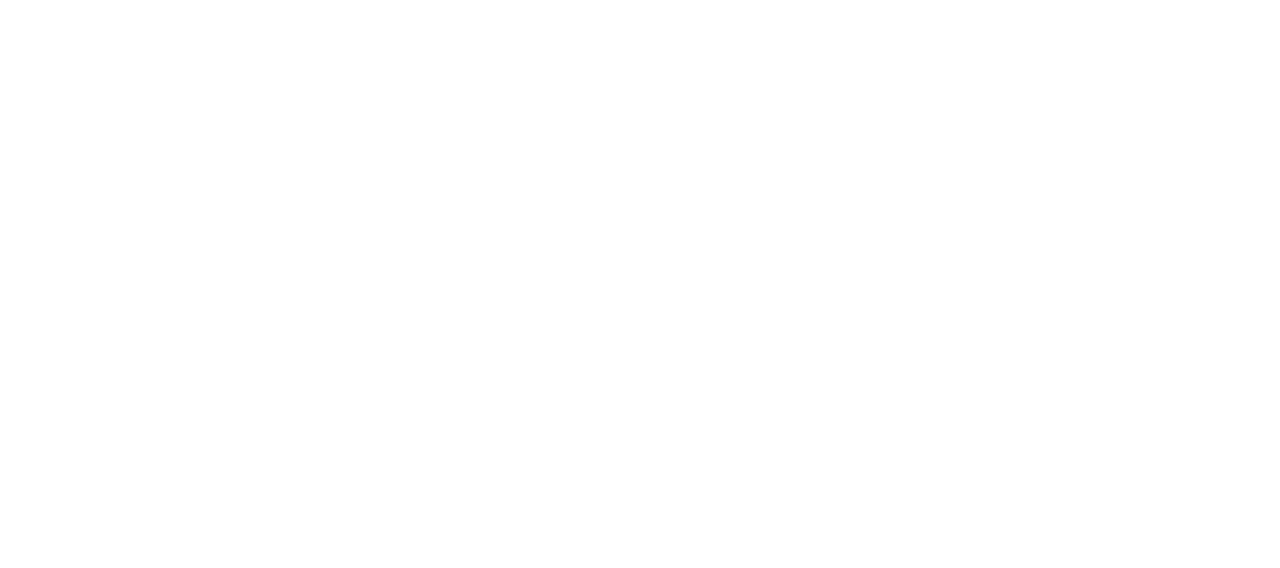
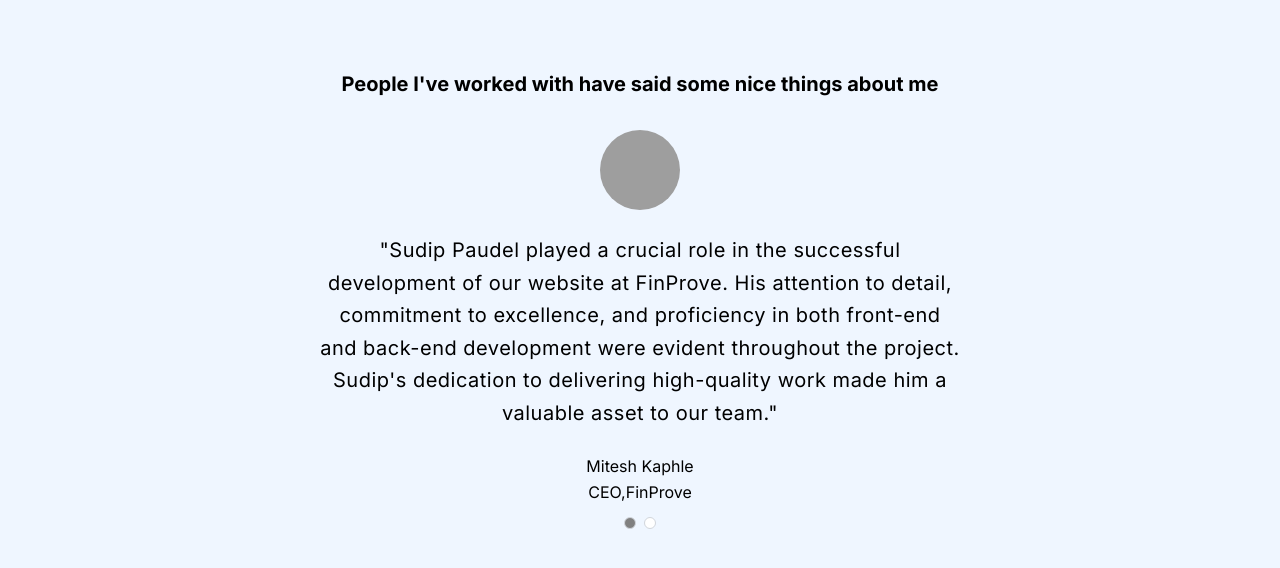
Before and after one commit to sudi-p/sudippaudel, a Next.js app: page / in a window 1280 px wide. Shown: the part 1458-2026 px from the top of the page. Before the commit the page ends 1600 px from the top, so only its background shows below. Built offline with nearby package versions, Linux system fonts and the light colour scheme; grey boxes are pictures that could not be loaded.

Commit message:
testimonial added (#3)

```diff
--- a/src/app/page.tsx
+++ b/src/app/page.tsx
@@ -2,6 +2,7 @@
 import DisplayPicture from '@/components/home/DisplayPicture';
 import Projects from '@/components/home/Projects';
 import Social from '@/components/home/Social';
+import Testimonials from '@/components/home/Testimonials';
 export default function Home() {
   return (
     <main>
@@ -26,6 +27,7 @@
         </div>
       </div>
       <Projects />
+      <Testimonials />
     </main>
   )
 }
--- a/src/components/home/Project.tsx
+++ b/src/components/home/Project.tsx
@@ -19,9 +19,9 @@
   return (
     <div  className="h-80 w-80 relative group border border-solid border-blue-200 rounded-lg overflow-hidden">
         <div style={{backgroundImage: `url(${image})`}} className="absolute overflow-hidden inset-0 z-10  bg-cover bg-center bg-no-repeat brightness-50 hover:brightness-100 "> </div>
-        <div className="z-20 p-4 cursor-pointer h-full relative text-white flex flex-col justify-center items-center hover:transition-all hover:duration-500">
-          <div className="mb-4 text-4xl">{title}</div>
-          <div className="hidden group-hover:block p-4">{description}</div>
+        <div className="z-20 p-4 cursor-pointer h-full relative text-white flex flex-col justify-center items-center">
+          <div className="mb-4 text-4xl group-hover:hidden">{title}</div>
+          <div className="hidden group-hover:block p-4 text-center">{description}</div>
           <div className="gap-4 flex-wrap justify-center hidden group-hover:flex">
             {tags.map(tag => (
               <div className="p-2 border-2 border-solid border-white rounded-sm">{tag}</div>
--- a/src/components/home/Projects.tsx
+++ b/src/components/home/Projects.tsx
@@ -28,7 +28,9 @@
     },
   ]
   return (
-    <div className="h-screen px-20 py-40 center">
+    <div className="p-20 pt-32 text-center">
+      <p className="font-bold text-3xl mb-4">My Recent Work</p>
+      <p className="text-xl mb-10">Here are a few projects that i've worked on.</p>
       <div className="flex gap-20 justify-center align-middle">
         {projects.map(project => (
           <Project key={project.title} {...project} />
--- a/src/components/home/Social.tsx
+++ b/src/components/home/Social.tsx
@@ -11,20 +11,24 @@
   }
   const links = [
     {
-      icon: <LinkedInIcon sx={{ fontSize: 50 }}/>,
+      icon: <LinkedInIcon sx={{ fontSize: 50 }} />,
       title: "Connect with me on ",
       link: "https://www.linkedin.com/in/sudippau"
     }, {
-      icon: <GitHubIcon sx={{ fontSize: 50 }}/>,
+      icon: <GitHubIcon sx={{ fontSize: 50 }} />,
       title: "View my projects on ",
       link: "https://github.com/sudi-p"
     }
   ]
   return (
-    <div>
+    <div className="flex">
       {links.map(({ link, icon, title }) => (
-        <a href={link} key="link" target="_next" className="mr-4 p-2 border-slate-400">
-          <span className="hidden hover:block">{title}</span>
+        <a href={link} key="link" target="_next" className="mr-4 p-2 relative flex items-center  group hover:border border-solid focus:outline-none focus:ring active:bg-indigo-600 active:text-white">
+          <span className="ease absolute left-0 top-0 h-0 w-0 border-t-2 border-violet-600 transition-all duration-500 group-hover:w-full"></span>
+          <span className="ease absolute right-0 top-0 h-0 w-0 border-r-2 border-violet-600 transition-all duration-500 group-hover:h-full"></span>
+          <span className="ease absolute bottom-0 right-0 h-0 w-0 border-b-2 border-violet-600 transition-all duration-500 group-hover:w-full"></span>
+          <span className="ease absolute bottom-0 left-0 h-0 w-0 border-l-2 border-violet-600 transition-all duration-500 group-hover:h-full"></span>
+          <span className="hidden group-hover:block text-lg font-bold">{title}</span>
           {icon}
         </a>
       ))}
--- a/src/components/home/Testimonials.tsx
+++ b/src/components/home/Testimonials.tsx
@@ -0,0 +1,52 @@
+"use client"
+const testimonials = [
+  {
+    "id": 0,
+    "name": "Mitesh Kaphle",
+    "position": "CEO",
+    "company": "FinProve",
+    "photo": "https://res.cloudinary.com/dtqxwjmwn/image/upload/v1712712786/sudippau/mitesh.png",
+    "testimonial": "Sudip Paudel played a crucial role in the successful development of our website at FinProve. His attention to detail, commitment to excellence, and proficiency in both front-end and back-end development were evident throughout the project. Sudip's dedication to delivering high-quality work made him a valuable asset to our team."
+  },
+  {
+    "id": 1,
+    "name": "Binay",
+    "position": "Co-Founder",
+    "company": "Red Lentils",
+    "photo": "https://res.cloudinary.com/dtqxwjmwn/image/upload/v1712712786/sudippau/binay.png",
+    "testimonial": "Sudip Paudel made significant contributions to our projects at RedLentils. His dedication to excellence, problem-solving skills, and ability to collaborate effectively with the team were instrumental in achieving our objectives. Sudip's commitment to delivering exceptional results reflects his professionalism and passion for his work."
+  }
+]
+
+import React, { useEffect, useState } from 'react'
+
+const Testimonials = () => {
+  const [active, setActive] = useState(0);
+  const {name, position, photo, company, testimonial} = testimonials[active];
+  useEffect(()=>{
+    const timeoutId = setInterval(()=>{
+      setActive(p => {
+        if (p==testimonials.length-1) return 0;
+        else return p+1;
+      })
+    }, 10000)
+    return ()=> clearTimeout(timeoutId)
+  }, [])
+  return (
+    <div className="text-center py-20 bg-blue-50 leading-relaxed">
+      <p className="font-bold text-xl mb-8">People I've worked with have said some nice things about me</p>
+      <div style={{backgroundImage: `url(${photo})`}} className='h-20 w-20 m-auto rounded-full bg-center bg-cover'></div>
+      <p className='w-1/2 mx-auto my-6 text-xl tracking-wide leading-relaxed'>"{testimonial}"</p>
+      <p>{name}</p>
+      <p>{position},{company}</p>
+      <div className="w-max mx-auto my-3 flex gap-2">
+        {testimonials.map(testimonial => (
+          <div key={testimonial.id} style={{backgroundColor: testimonial.id == active? 'gray': 'white'}} className="h-3 w-3 rounded-full border border-solid border-gray-300" onClick={()=> setActive(testimonial.id)}>
+          </div>
+        ))}
+      </div>
+    </div>
+  )
+}
+
+export default Testimonials
```
